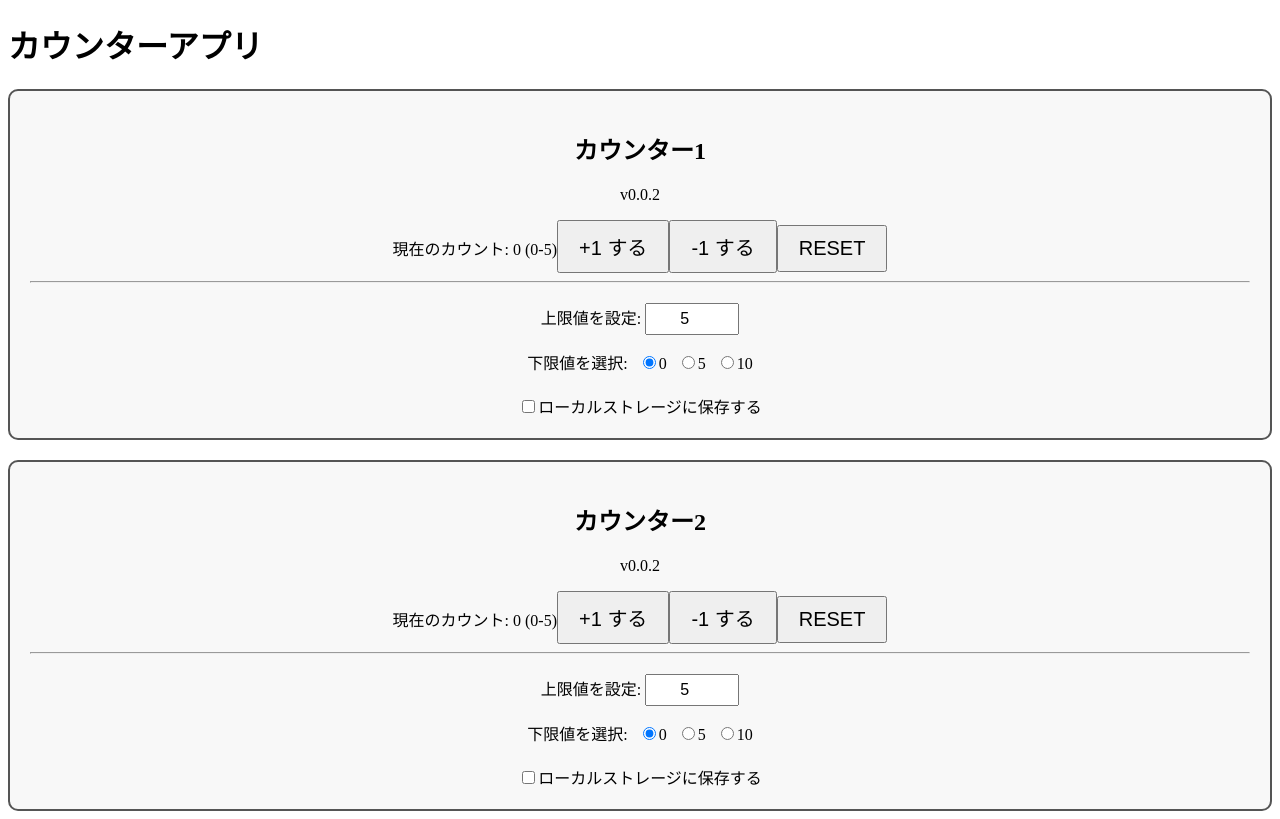
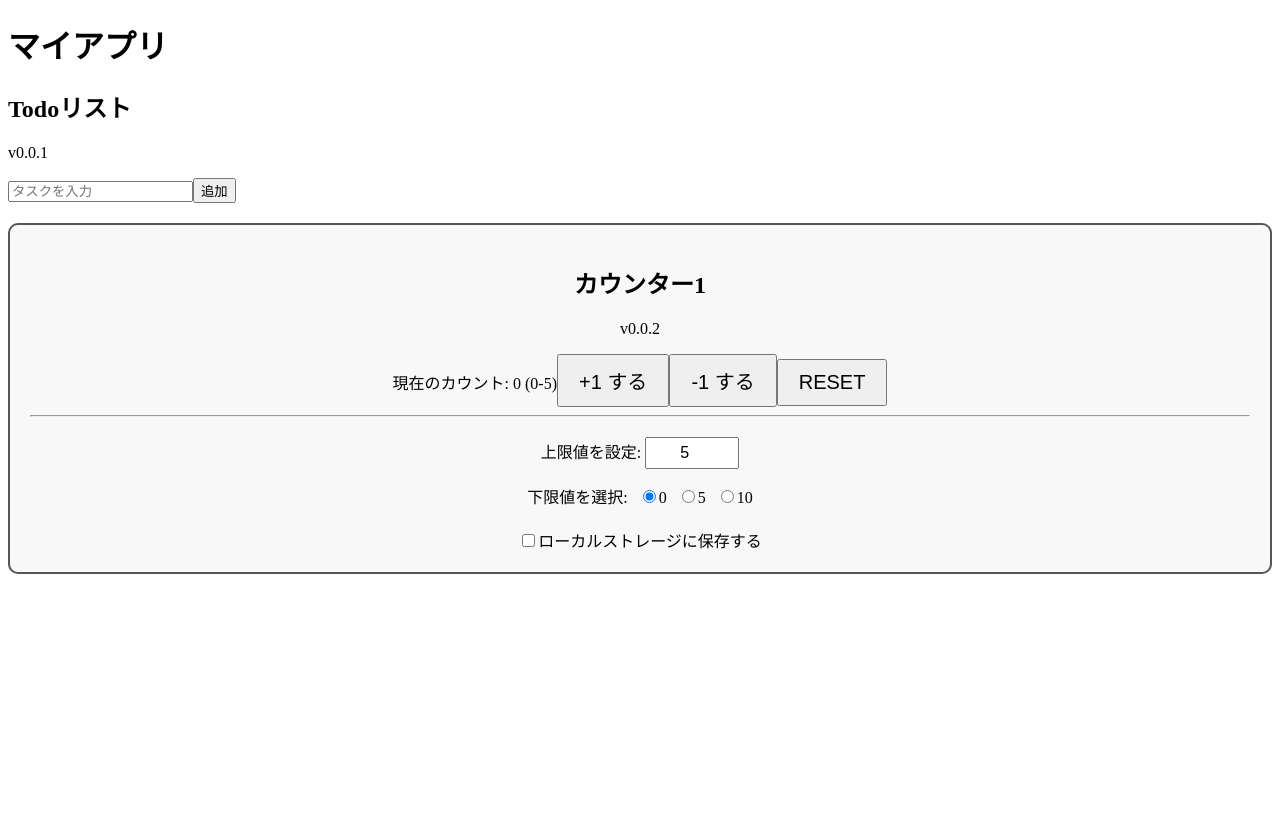
Before and after one commit to js4000all/vercel-demo02, a React (Create React App) app: page / in a window 1280 px wide. Built offline with nearby package versions, Linux system fonts and the light colour scheme.

Commit message:
Add TodoList component and integrate into App

```diff
--- a/src/App.js
+++ b/src/App.js
@@ -1,12 +1,13 @@
 import React from "react";
 import Counter from "./Counter";
+import TodoList from "./TodoList";
 
 function App() {
   return (
     <div>
-      <h1>カウンターアプリ</h1>
+      <h1>マイアプリ</h1>
+      <TodoList />
       <Counter title="カウンター1" />
-      <Counter title="カウンター2" />
     </div>
   );
 }
--- /dev/null
+++ b/src/TodoList.js
@@ -0,0 +1,41 @@
+import React, { useState } from "react";
+
+function TodoList() {
+  const [tasks, setTasks] = useState([]);
+  const [input, setInput] = useState("");
+
+  const addTask = () => {
+    if (input.trim() === "") return;
+    setTasks([...tasks, input]);
+    setInput("");
+  };
+
+  const deleteTask = (index) => {
+    setTasks(tasks.filter((_, i) => i !== index));
+  };
+
+  return (
+    <div>
+      <h2>Todoリスト</h2>
+      <p>v0.0.1</p>
+      <input
+        type="text"
+        value={input}
+        onChange={(e) => setInput(e.target.value)}
+        placeholder="タスクを入力"
+      />
+      <button onClick={addTask}>追加</button>
+      <ul>
+        {tasks.map((task, index) => (
+          <li key={index}>
+            {task} <button
+                data-testid={`delete-${index}`}
+                onClick={() => deleteTask(index)}>削除</button>
+          </li>
+        ))}
+      </ul>
+    </div>
+  );
+}
+
+export default TodoList;
```
Also changed, not shown: 1 other file (tests, documents, lock files or other folders).
